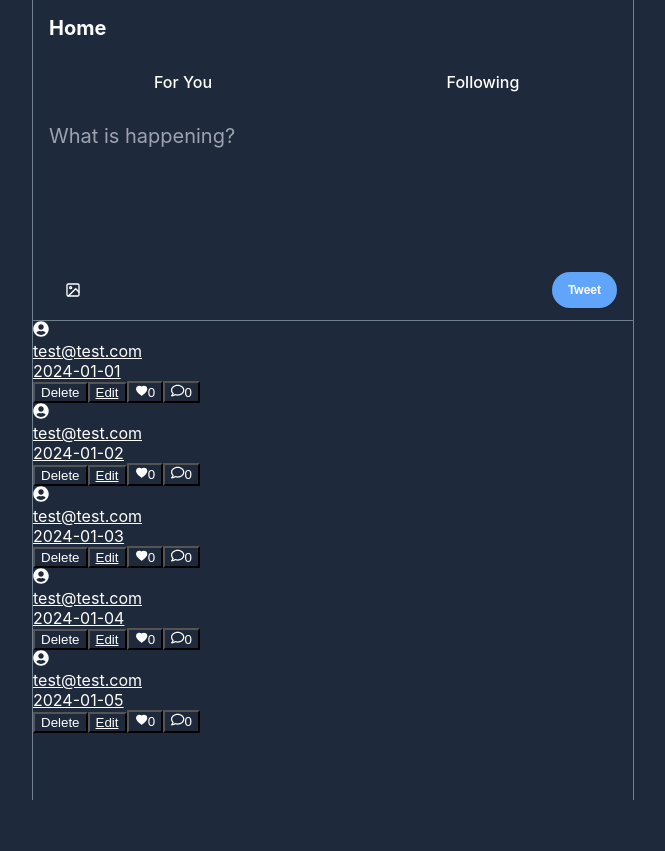
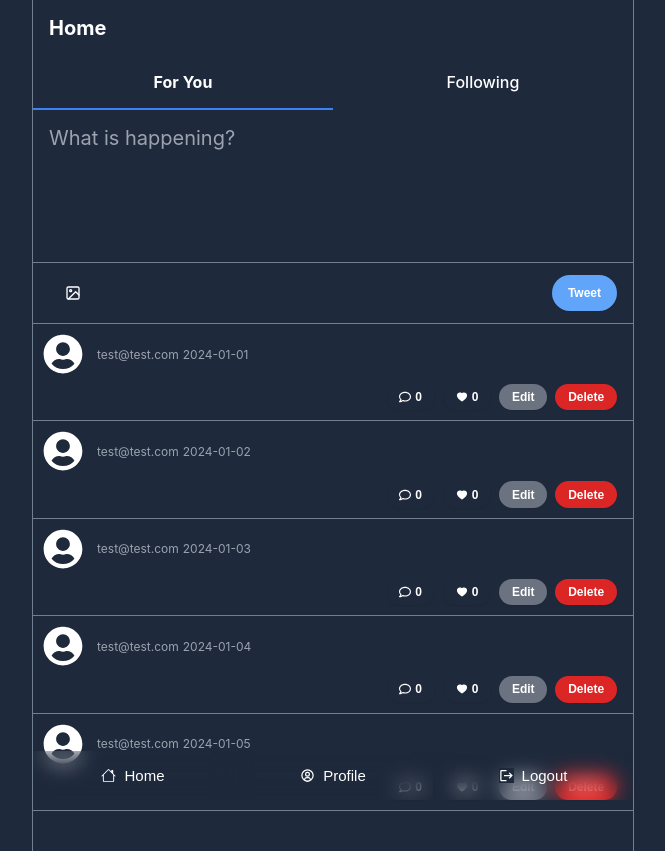
Before and after one commit to g-boram/fc-react-twitter, a React (Create React App) app: page / in a window 1280 px wide. Shown: the whole page, without its empty margins (307-972 px from the left). Before the commit the page ends 800 px from the top, so only its background shows below. Built offline with nearby package versions, Linux system fonts and the light colour scheme.

Commit message:
scss-스타일링2
(1) footer 추가

```diff
--- a/src/components/Layout.tsx
+++ b/src/components/Layout.tsx
@@ -1,4 +1,5 @@
 import { ReactNode } from "react"
+import MenuList from "./Menu";
 
 interface LayoutProps {
   children: ReactNode;
@@ -6,6 +7,9 @@
 
 export const Layout = ({children}: LayoutProps) => {
   return (
-    <div className="layout">{children}</div>
+    <div className="layout">
+      {children}
+      <MenuList />
+    </div>
   )
 }
--- /dev/null
+++ b/src/components/Menu.tsx
@@ -0,0 +1,24 @@
+import { BsHouse } from "react-icons/bs";
+import { BiUserCircle } from "react-icons/bi";
+import { MdLogout } from "react-icons/md";
+import { useNavigate } from "react-router-dom";
+
+export default function MenuList() {
+  const navigate = useNavigate();
+
+  return (
+    <div className="footer">
+      <div className="footer__grid">
+        <button type="button" onClick={() => navigate("/")}>
+          <BsHouse /> Home
+        </button>
+        <button type="button" onClick={() => navigate("/profile")}>
+          <BiUserCircle /> Profile
+        </button>
+        <button type="button" onClick={() => navigate("/")}>
+          <MdLogout />Logout
+        </button>
+      </div>
+    </div>
+  )
+}
--- /dev/null
+++ b/src/components/posts/PostBox.tsx
@@ -0,0 +1,61 @@
+import { FaUserCircle } from "react-icons/fa";
+import { AiFillHeart } from "react-icons/ai";
+import { FaRegComment } from 'react-icons/fa';
+
+import { Link } from "react-router-dom";
+import { PostProps } from "pages/home";
+
+
+interface PostBoxProps {
+  post: PostProps;
+}
+
+export default function PostBox ({ post }: PostBoxProps) {
+
+  const handleDelete = () => {
+
+  }
+
+  return (
+    <div className="post__box" key={post?.id}>
+      <Link to={`posts/${post?.id}`}>
+        <div className="post__box-profile">
+          <div className="post__flex">
+            {post?.profileUrl ? (
+              <img
+                src={post?.profileUrl}
+                alt="profile"
+                className="post__box-profile-img"
+              />
+            ):(
+              <FaUserCircle className="post__box-profile-icon"/>
+            )}
+            <div className="post__email">{post?.email}</div>
+            <div className="post__createdAt">{post?.createdAt}</div>
+          </div>
+        </div>
+      </Link>
+      <div className="post__box-footer">
+        {/* post.uid === user.uid 일 때 */}
+        <>
+          <button
+            type="button"
+            className="post__delete"
+            onClick={handleDelete}
+          >Delete</button>
+          <button type="button" className="post__edit">
+            <Link to={`/posts/edit/${post?.id}`}>Edit</Link>
+          </button>
+        </>
+        <button type="button" className="post__likes">
+          <AiFillHeart />
+          {post?.likeCount || 0}
+        </button>
+        <button type="button" className="post__comments">
+          <FaRegComment />
+          {post?.comments?.length || 0}
+        </button>
+      </div>
+    </div>
+  )
+}
--- /dev/null
+++ b/src/components/posts/PostForm.tsx
@@ -0,0 +1,37 @@
+import { FiImage } from "react-icons/fi";
+
+export default function PostForm() {
+
+  const handleFileUpload = () => {
+
+  }
+
+  return (
+    <form className="post-form">
+      <textarea
+        className="post-form__textarea"
+        required
+        name="content"
+        id="content"
+        placeholder="What is happening?"
+      />
+      <div className="post-form__submit-area">
+        <label htmlFor="file-input" className="post-form__file">
+          <FiImage className="post-form__file-icon"/>
+        </label>
+        <input
+          type="file"
+          name="file-input"
+          accept="image/*"
+          onChange={handleFileUpload}
+          className="hidden"
+        />
+        <input
+          type="submit"
+          value="Tweet"
+          className="post-form__submit-btn"
+        />
+      </div>
+    </form>
+  )
+}
--- a/src/index.scss
+++ b/src/index.scss
@@ -1,18 +1,17 @@
 $background: #1e293b;
 $activeBg: #3c495f5f;
-$white: #fff;
+$white: #ffffff;
 $border: #708090;
 $primaryColor: #60a5fa;
 $activeBorder: #3b82f6;
 $grayText: #9ca3af;
 $danger: #dc2626;
-$danger: #dc26268e;
+$dangerDark: #dc26268e;
 $gray: #6b7280;
+$grayDark: #4c515b;
 
-$font: -apple-system, BlinkMacSystemFont, 'Segoe UI', 'Roboto', 'Oxygen',
-'Ubuntu', 'Cantarell', 'Fira Sans', 'Droid Sans', 'Helvetica Neue',
-sans-serif;
-
+$font: -apple-system, BlinkMacSystemFont, "Segoe UI", "Roboto", "Oxygen",
+  "Ubuntu", "Cantarell", "Fira Sans", "Droid Sans", "Helvetica Neue", sans-serif;
 
 // 전체 레이아웃
 body {
@@ -47,6 +46,38 @@
   box-shadow: 0 1px 2px 0 rgba(0, 0, 0, 0.05);
 }
 
+// footer
+.footer {
+  position: fixed;
+  right: 0;
+  left: 0;
+  bottom: 0;
+  z-index: 10;
+  width: 100%;
+  max-width: 600px;
+  margin: 0 auto;
+  background-color: transparent;
+  color: $white;
+
+  &__grid {
+    display: grid;
+    grid-template-columns: repeat(3, minmax(0, 1fr));
+    background-color: transparent;
+
+    button {
+      border: none;
+      display: flex;
+      gap: 8px;
+      justify-content: center;
+      align-items: center;
+      font-size: 15px;
+      background-color: transparent;
+      padding: 16px 0px;
+      backdrop-filter: blur(10px);
+    }
+  }
+}
+
 // home 레이아웃
 .home {
   &__title {
@@ -54,23 +85,28 @@
     font-weight: 700;
     font-size: 20px;
   }
+
   &__tabs {
     width: 100%;
     display: grid;
     grid-template-columns: repeat(2, minmax(0, 1fr));
   }
+
   &__tab {
     text-align: center;
     font-weight: 500;
     padding: 16px;
     cursor: pointer;
-  }
-  &--active {
-    font-weight: 700;
-    border-bottom: 2px solid $activeBorder;
-  }
-  &:hover, &:focus {
-    background-color: $activeBg;
+
+    &--active {
+      font-weight: 700;
+      border-bottom: 2px solid $activeBorder;
+    }
+
+    &:hover,
+    &:focus {
+      background-color: $activeBg;
+    }
   }
 }
 
@@ -85,7 +121,7 @@
     resize: none;
     outline: none;
     font-size: 20px;
-    border-bottom: 1px solid &$border;
+    border-bottom: 1px solid $border;
 
     &::placeholder {
       font-family: $font;
@@ -119,3 +155,93 @@
     background-color: $primaryColor;
   }
 }
+
+// Post 레이아웃
+.post {
+  padding-bottom: 40px;
+
+  &__flex {
+    display: flex;
+    gap: 4px;
+    align-items: center;
+  }
+
+  &__email,
+  &__createdAt {
+    font-size: 12px;
+    color: $grayText;
+  }
+
+  &__box {
+    padding: 10px 0px;
+    border-bottom: 1px solid $border;
+
+    a {
+      text-decoration: none;
+    }
+
+    &-profile {
+      text-decoration: none;
+      padding: 0px 10px;
+
+      &-img,
+      &-icon {
+        width: 40px;
+        height: 40px;
+        border-radius: 50%;
+        margin-right: 10px;
+      }
+    }
+
+    &-content {
+      display: block;
+      font-weight: 500;
+      padding: 16px 4px;
+    }
+
+    &-footer {
+      padding: 0 16px;
+      margin-top: 10px;
+      font-size: 14px;
+      display: flex;
+      gap: 8px;
+      flex-direction: row-reverse;
+
+      button {
+        @extend .button;
+
+        &.post__delete {
+          background-color: $danger;
+
+          &:hover,
+          &:focus {
+            background-color: $dangerDark;
+          }
+        }
+
+        &.post__edit {
+          background-color: $gray;
+
+          a {
+            background-color: transparent;
+          }
+
+          &:hover,
+          &:focus {
+            background-color: $grayDark;
+          }
+        }
+
+        &.post__likes,
+        &.post__comments {
+          @extend .post__flex;
+
+          &:hover,
+          &:focus {
+            color: $gray;
+          }
+        }
+      }
+    }
+  }
+}
--- a/src/pages/home/index.tsx
+++ b/src/pages/home/index.tsx
@@ -1,9 +1,6 @@
-import { FiImage } from "react-icons/fi";
-import { FaUserCircle } from "react-icons/fa";
-import { AiFillHeart } from "react-icons/ai";
-import { FaRegComment } from 'react-icons/fa';
 
-import { Link } from "react-router-dom";
+import PostBox from "components/posts/PostBox";
+import PostForm from "components/posts/PostForm";
 
 
 export interface PostProps {
@@ -58,13 +55,6 @@
 
 export default function HomePage () {
 
-  const handleFileUpload = () => {
-
-  }
-  const handleDelete = () => {
-
-  }
-
   return (
     <div className="home">
       <div className="home__title">Home</div>
@@ -73,75 +63,11 @@
         <div className="home__tab">Following</div>
       </div>
       {/* Post Form */}
-      <form className="post-form">
-        <textarea
-          className="post-form__textarea"
-          required
-          name="content"
-          id="content"
-          placeholder="What is happening?"
-        />
-        <div className="post-form__submit-area">
-          <label htmlFor="file-input" className="post-form__file">
-            <FiImage className="post-form__file-icon"/>
-          </label>
-          <input
-            type="file"
-            name="file-input"
-            accept="image/*"
-            onChange={handleFileUpload}
-            className="hidden"
-          />
-          <input
-            type="submit"
-            value="Tweet"
-            className="post-form__submit-btn"
-          />
-        </div>
-      </form>
+      <PostForm />
       {/* Tweet Posts */}
       <div className="post">
         {posts?.map((post) => (
-          <div className="post__box" key={post?.id}>
-            <Link to={`posts/${post?.id}`}>
-              <div className="post__box-profile">
-                <div className="post__flex">
-                  {post?.profileUrl ? (
-                    <img
-                      src={post?.profileUrl}
-                      alt="profile"
-                      className="post__box-profile-img"
-                    />
-                  ):(
-                    <FaUserCircle className="post__box-profile-icon"/>
-                  )}
-                  <div className="post__email">{post?.email}</div>
-                  <div className="post__createdAt">{post?.createdAt}</div>
-                </div>
-              </div>
-            </Link>
-            <div className="post__box-footer">
-              {/* post.uid === user.uid 일 때 */}
-              <>
-                <button
-                  type="button"
-                  className="post__delete"
-                  onClick={handleDelete}
-                >Delete</button>
-                <button type="button" className="post__edit">
-                  <Link to={`/posts/edit/${post?.id}`}>Edit</Link>
-                </button>
-              </>
-              <button type="button" className="post__likes">
-                <AiFillHeart />
-                {post?.likeCount || 0}
-              </button>
-              <button type="button" className="post__comments">
-                <FaRegComment />
-                {post?.comments?.length || 0}
-              </button>
-            </div>
-          </div>
+          <PostBox post={post} key={post.id}/>
         ))}
       </div>
     </div>
```
